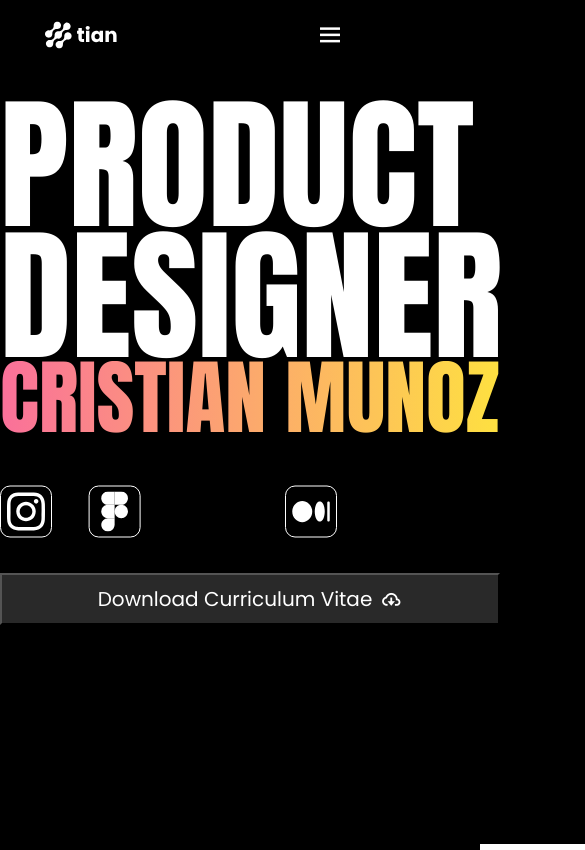
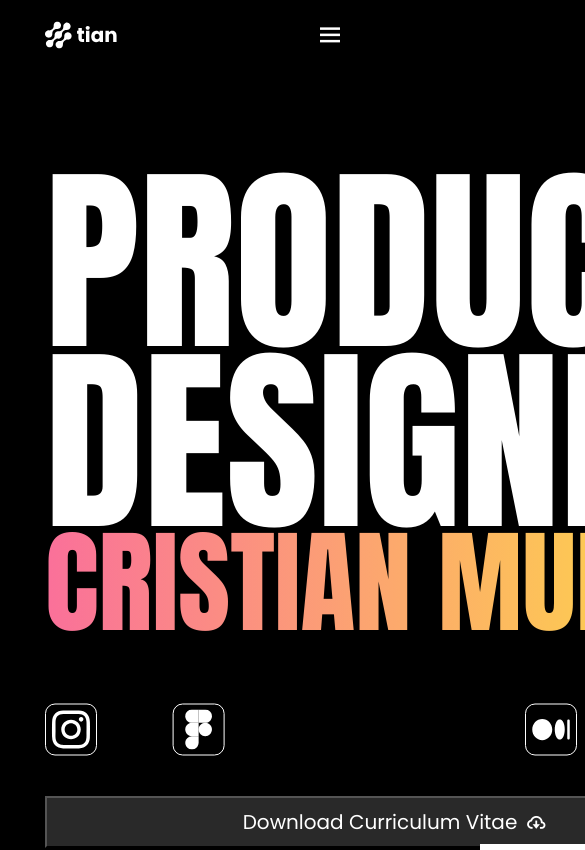
Before and after one commit to puturangga21/slicing1, a plain HTML site: page index.html in a window 390 px wide. Shown: the top 850 px of the page, 585 px wide, since content can reach past the window. Drawn offline with nearby package versions, Linux system fonts and the light colour scheme.

```diff
--- a/asset/css/style.css
+++ b/asset/css/style.css
@@ -180,45 +180,6 @@
    .wrapper {
       width: 600px;
    }
-
-   section .hero {
-      width: 500px;
-   }
-
-   .hero {
-      margin-top: 30px;
-      display: block;
-   }
-
-   .hero .wrapper.hero {
-      display: block;
-   }
-
-   .kanan-hero,
-   .portal-hero {
-      display: none;
-   }
-
-   .kiri-hero .title-hero h1 {
-      font-size: 145px;
-   }
-
-   .kiri-hero .title-hero h2 {
-      font-size: 82px;
-   }
-
-   .second-section-hero .social-hero {
-      gap: 36px;
-   }
-
-   .second-section-hero .btn-cv {
-      width: 500px;
-      margin-top: 35px;
-   }
-
-   .wrapper.hero .second-section-hero {
-      margin-top: 50px;
-   }
 }
 
 /* Mobile */
```
